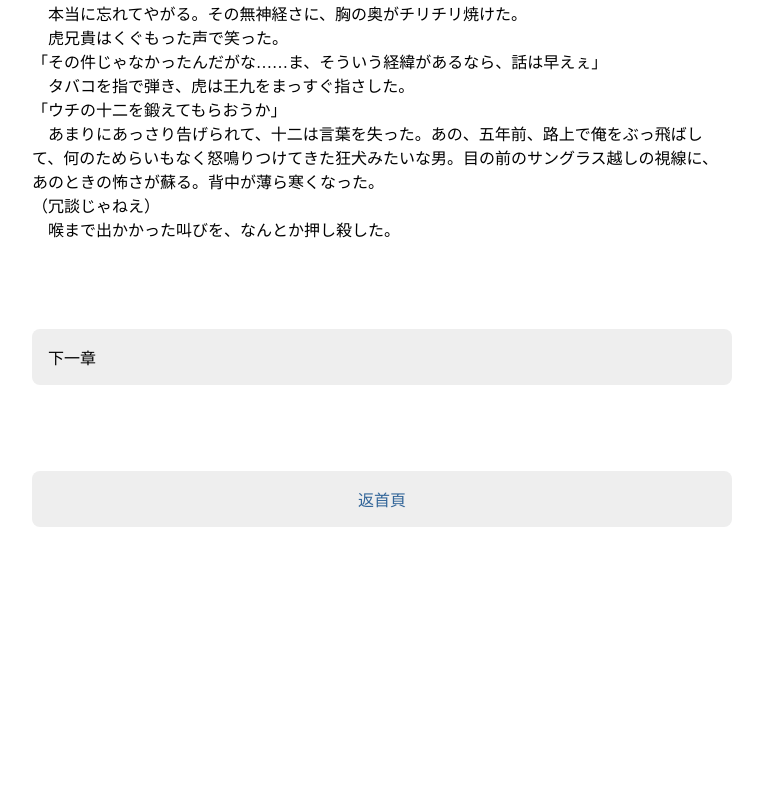
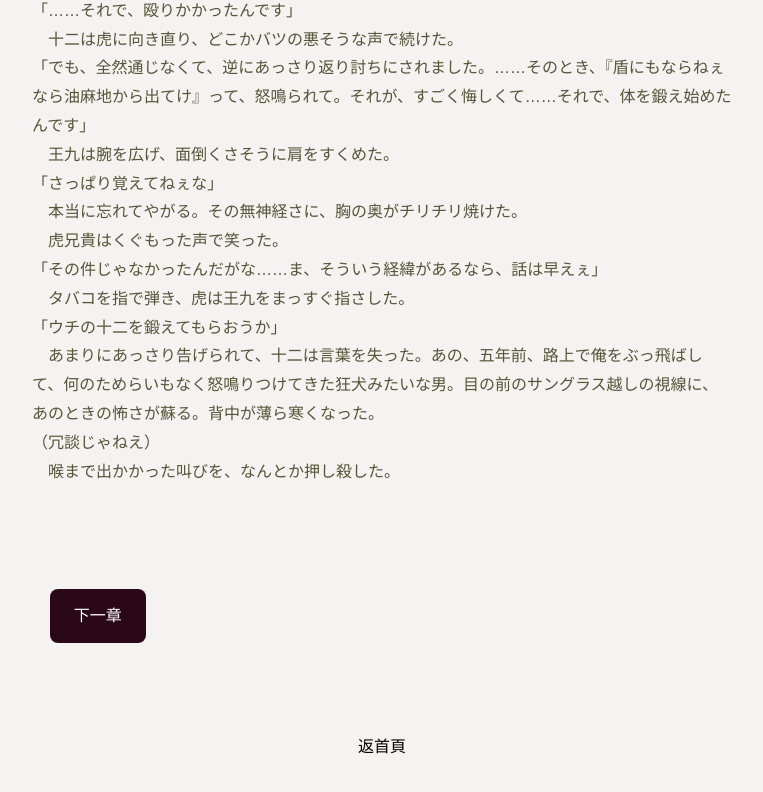
Before and after one commit to h0s1s0/youmatei, a plain HTML site: page b.html in a window 1280 px wide. Shown: the part 756-1548 px from the top of the page, without its empty margins (258-1021 px from the left). Before the commit the page ends 1327 px from the top, so only its background shows below. Drawn offline with Linux system fonts and the light colour scheme.

Commit message:
Update b.html

```diff
--- a/b.html
+++ b/b.html
@@ -4,6 +4,15 @@
   <meta charset="UTF-8">
   <title>油麻地オブスクラ</title>
   <style>
+    body {
+      background-color: #f5f3f2;
+      color: #535537;
+      font-family: 'M PLUS 1p', sans-serif;
+      line-height: 1.8;
+      margin: 0;
+      padding: 2em;
+    }
+
     p {
       margin-top: 1em;
       margin-bottom: 1em;
@@ -14,48 +23,19 @@
       margin: auto;
       white-space: pre-wrap;
     }
-    ul {
-  list-style: none;
-  padding-left: 0;
-}
 
-li {
-  margin: 1em 0;
-}
-
-a {
-  display: block;
-  padding: 1em;
-  background-color: #eee;
-  border-radius: 8px;
-  text-decoration: none;
-  color: #000;
-  transition: background-color 0.3s;
-}
-
-a:hover {
-  background-color: #ccc;
-}
-        .back-link {
+    .back-link {
       margin-top: 2em;
       display: block;
       text-align: center;
-      color: #336699;
+      color: #000000;
       text-decoration: none;
     }
 
     .back-link:hover {
       text-decoration: underline;
-
-    body {
-      background-color: #f5f3f2;  /* 好みに応じて分岐ごとに色変更可 */
-      color: #535537;
-      font-family: 'M PLUS 1p', sans-serif;
-      line-height: 1.8;
-      margin: 0;
-      padding: 2em;
     }
-      .next-button {
+    .next-button {
   display: inline-block;
   padding: 0.8em 1.5em;
   background-color: #2b0818;   /* 差別化 */
@@ -68,13 +48,12 @@ a:hover {
   transition: background-color 0.3s, transform 0.2s;
 }
 
-.next-button:hover {
+next-button:hover {
   background-color: #0f3e5c;
   transform: translateY(-2px); /* 浮くようなエフェクト */
 }
   </style>
 </head>
-
 <body>
   <div class="content">
 <h4>
```
